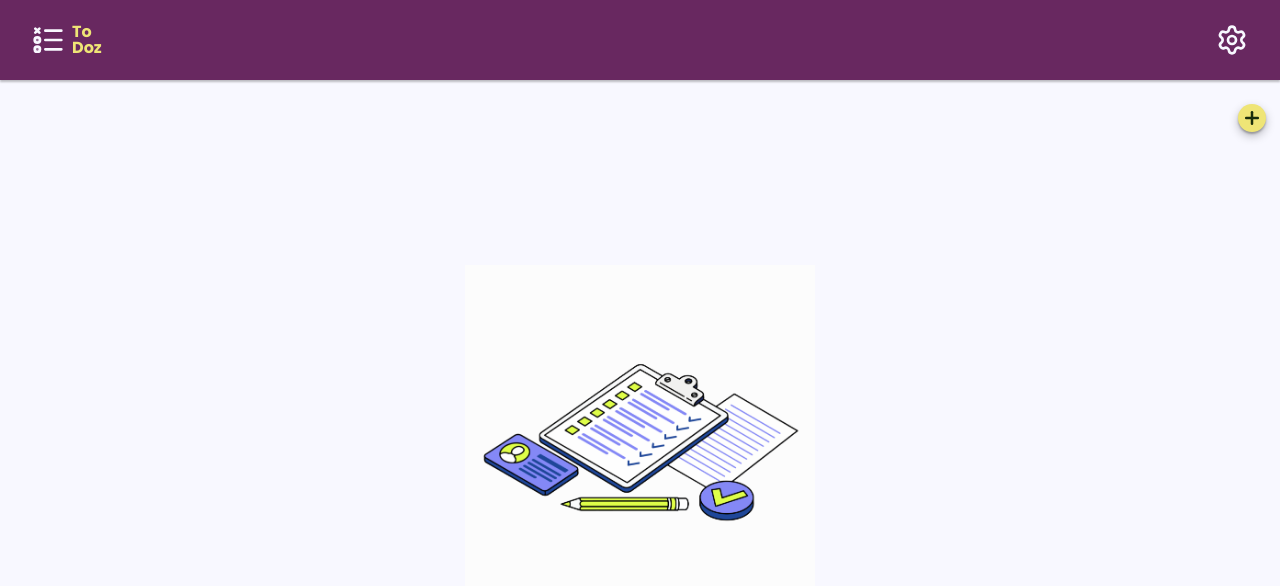
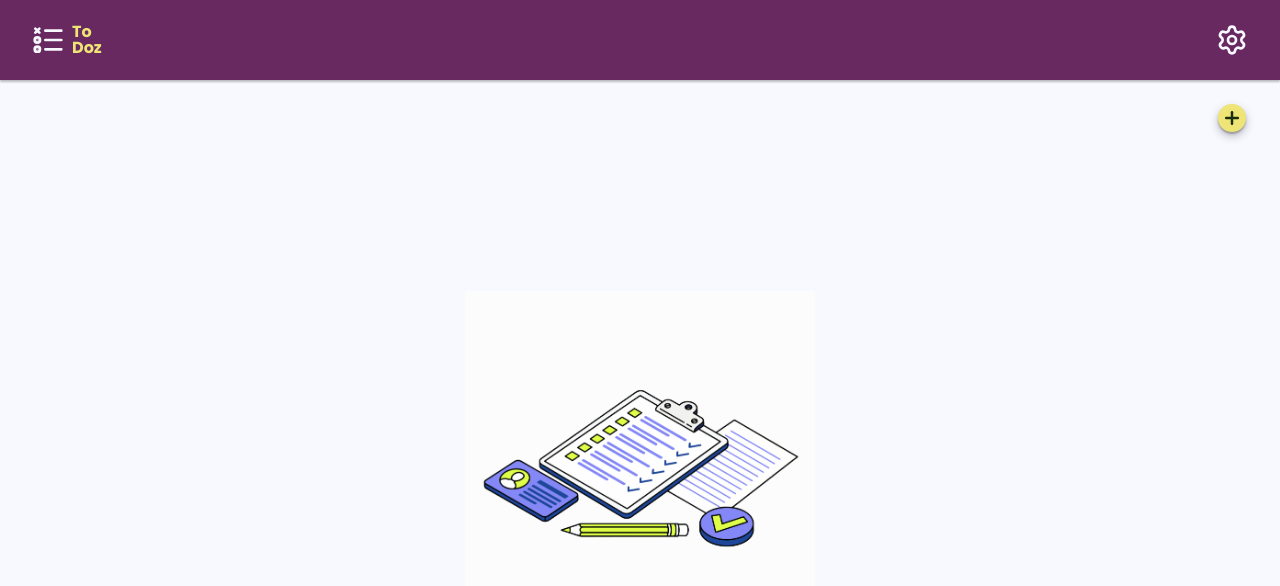
Before and after one commit to samspi-tech/todoz, a React (Vite) app: page /lists/1 in a window 1280 px wide. Shown: the top 586 px of the page. Built offline with nearby package versions, Linux system fonts and the light colour scheme.

Commit message:
refactor

```diff
--- a/src/components/tasksDetails/TasksDetails.module.css
+++ b/src/components/tasksDetails/TasksDetails.module.css
@@ -5,16 +5,10 @@
     flex-direction: column;
 
     & > header {
-        position: fixed;
-        right: 0;
-        left: 0;
-        top: 8rem;
-
         display: flex;
         justify-content: space-between;
 
-        background-color: var(--background);
-        padding: 2.4rem 1.4rem 2.4rem 1.2rem;
+        padding: 0 0.2rem 2.4rem 0;
 
         & h2 {
             line-height: 1.2;
@@ -23,6 +17,6 @@
     }
 
     & > ul {
-        margin: 4rem 0;
+        margin-bottom: 4rem;
     }
 }
--- a/src/components/tasksDetails/TasksDetails.tsx
+++ b/src/components/tasksDetails/TasksDetails.tsx
@@ -40,8 +40,8 @@ const TasksDetails = () => {
                 <header>
                     <h2>{list?.title}</h2>
                     <Button
+                        size="small"
                         variant="square"
-                        size="small"
                         onClick={handleOpenModal}
                     >
                         <Plus />
```
